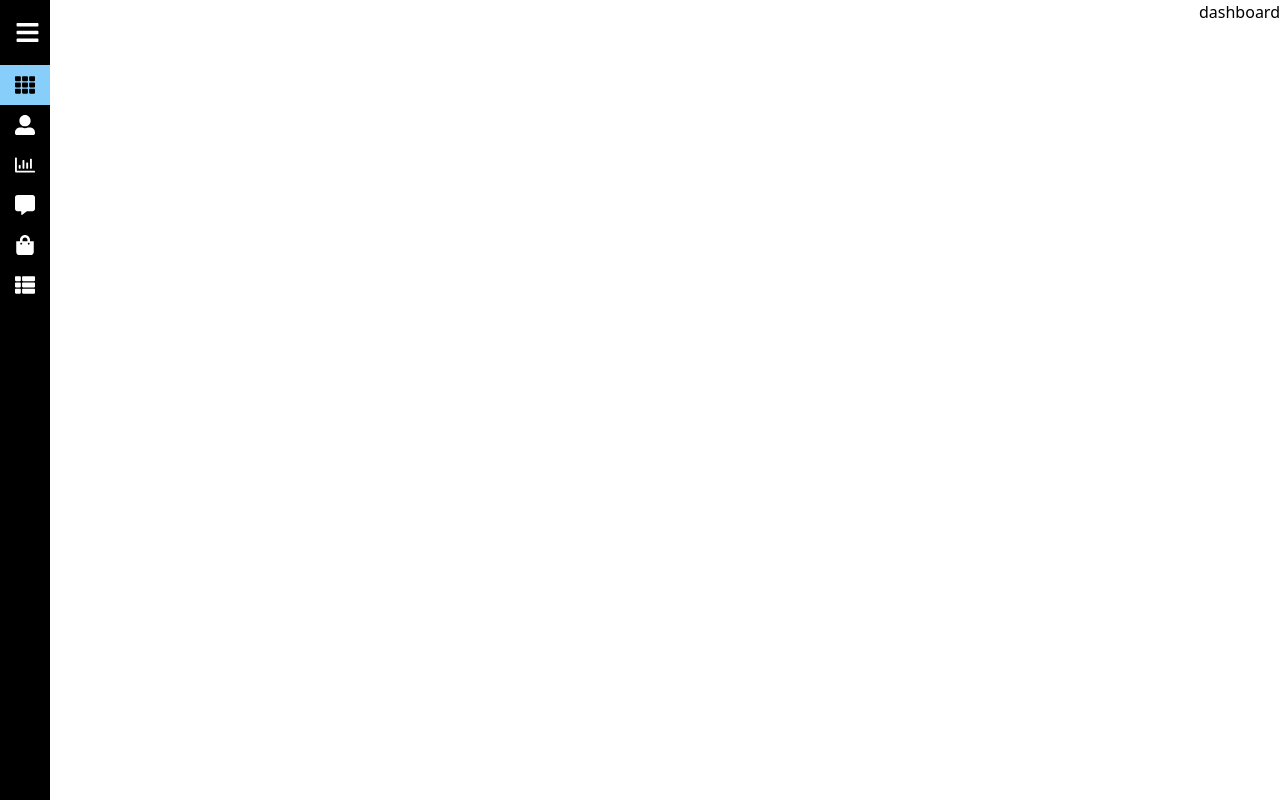
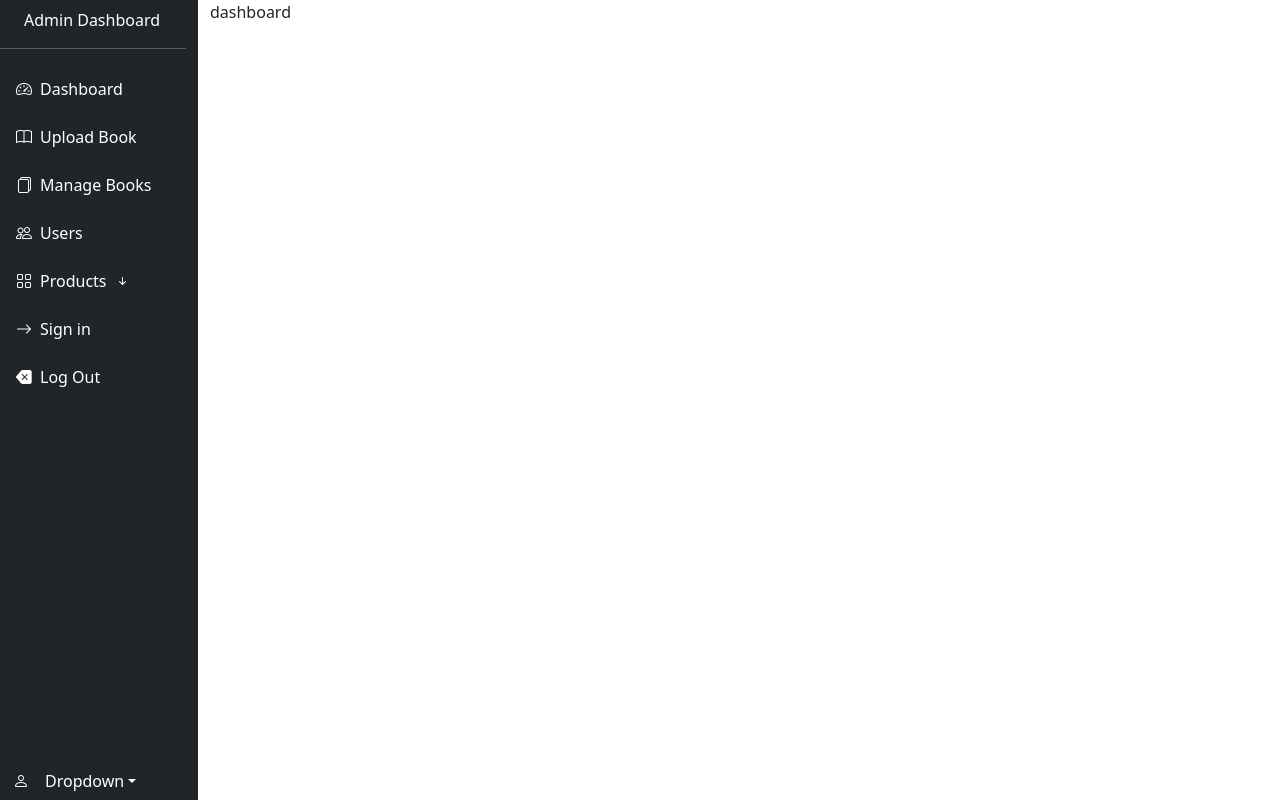
Before and after one commit to lakdiludilshan/Computing-Group-Project, a React app in the folder mern-client/: page /admin/dashboard in a window 1280 px wide. Built offline with nearby package versions, Linux system fonts and the light colour scheme; the HTML template or start-up script is replaced by a standard one.

Commit message:
sidebar modified

```diff
--- a/mern-client/package.json
+++ b/mern-client/package.json
@@ -11,6 +11,7 @@
   },
   "dependencies": {
     "bootstrap": "^5.3.3",
+    "bootstrap-icons": "^1.11.3",
     "localforage": "^1.10.0",
     "match-sorter": "^6.3.4",
     "react": "^18.2.0",
--- a/mern-client/src/css/sidebar.css
+++ b/mern-client/src/css/sidebar.css
@@ -1,61 +1,3 @@
-*{
-    margin: 0;
-    padding: 0;
-    text-decoration: none;
+#parentM li a:hover {
+    background-color: brown;
 }
-
-.container {
-    display: flex;
-}
-
-main{
-    width: 100%;
-    padding: 20px;
-}
-
-.sidebar{
-    background: black;
-    color: white;
-    height: 100vh;
-    width: 300px;
-    transition: all 0.5s;
-}
-
-.top_section{
-    display: flex;
-    align-items: center;
-    padding: 20px 15px;
-}
-
-.logo{
-    font-size: 30px;
-}
-
-.bars{
-    display: flex;
-    font-size: 25px;
-    margin-left: 50px;
-}
-
-.link{
-    display: flex;
-    color: white;
-    padding: 10px 15px;
-    gap: 15px;
-    transition: all 0.5s;
-}
-
-link:hover{
-    background: lightskyblue;
-    color: black;
-    transition: all 0.5s;
-}
-
-.active{
-    background: lightskyblue;
-    color: black;
-}
-
-.icon, .link_text{
-    font-size: 20px;
-}
--- a/mern-client/src/dashboard/DashboardLayout.jsx
+++ b/mern-client/src/dashboard/DashboardLayout.jsx
@@ -1,5 +1,5 @@
 import React from 'react'
-import SideBar from './SideBar'
+import SideBar from "../dashboard/SideBar";
 import { Outlet } from 'react-router-dom'
 
 const DashboardLayout = () => {
--- a/mern-client/src/dashboard/SideBar.jsx
+++ b/mern-client/src/dashboard/SideBar.jsx
@@ -1,73 +1,101 @@
-import React, { useState, isOpen } from 'react'
+import React from 'react';
+import 'bootstrap/dist/css/bootstrap.min.css';
+import 'bootstrap-icons/font/bootstrap-icons.css';
+import 'bootstrap/js/dist/dropdown'
+import 'bootstrap/js/dist/collapse'
 import '../css/sidebar.css'
-import { FaUserAlt,
-    FaRegChartBar,
-    FaCommentAlt,
-    FaBars,
-    FaTh,
-    FaShoppingBag,
-    FaThList } from 'react-icons/fa'
-import { NavLink } from 'react-router-dom'
 
+function SideBar() {
+    return (
+        <div className='Container-fluid'>
+            <div className='row'>
+                <div className='col-auto col-sm-2 bg-dark d-flex flex-column justify-content-between min-vh-100' style={{ width: '210px' }}>
+                    <div className='mt-2'>
+                        <a className='text-decoration-none ms-4 d-flex align-items-center text-white d-none d-sm-inline' role='button'>
+                            <span className='f5-4'>Admin Dashboard</span>
+                        </a>
+                        <hr className='text-white d-none d-sm-block'></hr>
+                        <ul class="nav nav-pills flex-column mt-2 mt-sm-0" id='parentM'>
+                            <li class="nav-item my-1 py-2 py-sm-0">
+                                <a href="#" class="nav-link text-white text-center text-sm-start" aria-current="page">
+                                    <i className='bi bi-speedometer2'></i>
+                                    <span className='ms-2 d-none d-sm-inline'>Dashboard</span>
+                                </a>
+                            </li>
+                            <li class="nav-item my-1 py-2 py-sm-0">
+                                <a href="#" class="nav-link text-white text-center text-sm-start" aria-current="page">
+                                    <i className='bi bi-book'></i>
+                                    <span className='ms-2 d-none d-sm-inline'>Upload Book</span>
+                                </a>
+                            </li>
+                            <li class="nav-item my-1 py-2 py-sm-0">
+                                <a href="#" class="nav-link text-white text-center text-sm-start" aria-current="page">
+                                    <i className='bi bi-files'></i>
+                                    <span className='ms-2 d-none d-sm-inline'>Manage Books</span>
+                                </a>
+                            </li>
+                            <li class="nav-item my-1 py-2 py-sm-0">
+                                <a href="#" class="nav-link text-white text-center text-sm-start" aria-current="page">
+                                    <i className='bi bi-people'></i>
+                                    <span className='ms-2 d-none d-sm-inline'>Users</span>
+                                </a>
+                            </li>
+                            <li class="nav-item my-1 py-2 py-sm-0">
+                                <a href="#submenu" class="nav-link text-white text-center text-sm-start" data-bs-toggle="collapse" aria-current="page">
+                                    <i className='bi bi-grid'></i>
+                                    <span className='ms-2 d-none d-sm-inline'>Products</span>
+                                    <i className='bi bi-arrow-down-short ms-2'></i>
+                                </a>
+                                <ul class="nav collapse ms-2 flex-column" id='submenu' data-bs-parent="#parentM">
+                                    <li class="nav-item">
+                                        <a class="nav-link text-white" href="#" aria-current="page">
+                                            <span className='d-none d-sm-inline'>Item </span>1
+                                        </a>
+                                    </li>
+                                    <li class="nav-item">
+                                        <a class="nav-link text-white" href="#">
+                                        <span className='d-none d-sm-inline'>Item </span>2
+                                        </a>
+                                    </li>
+                                </ul>
 
-const SideBar = ({Children}) => {
-    const[isopen, setIsOpen] = useState(false);
-    const toggle = () => {
-        setIsOpen(!isOpen);
-    }
-    const menuItems = [
-        {
-            name: 'Dashboard',
-            path: '/admin/dashboard',
-            icon: <FaTh/>,
-        },
-        {
-            name: 'Dashboard',
-            path: '/admin/dashboard/upload',
-            icon: <FaUserAlt/>,
-        },
-        {
-            name: 'Upload Book',
-            path: '/admin/dashboard/manage',
-            icon: <FaRegChartBar/>,
-        },
-        {
-            name: 'Manage Books',
-            path: '/admin/dashboard/edit',
-            icon: <FaCommentAlt/>,
-        },
-        {
-            name: 'Manage Books',
-            path: '/admin/dashboard/site',
-            icon: <FaShoppingBag/>,
-        },
-        {
-            name: 'Manage Books',
-            path: '/admin/dashboard/wish',
-            icon: <FaThList/>,
-        },
-    ]
-  return (
-    <div className='container'>
-        <div style={{width: isOpen ? "250px" : "50px"}} className='sidebar'>
-            <div className='top_section'>
-                <h1 style={{display: isOpen ? "block" : "none"}} className="logo">Logo</h1>
-                <div style={{marginLeft: isOpen ? "50px" : "0px"}} className='bars'>
-                    <FaBars onClick={toggle}/>
+                            </li>
+                            <li class="nav-item my-1 py-2 py-sm-0">
+                                <a href="#" class="nav-link text-white text-center text-sm-start" aria-current="page">
+                                    <i className='bi bi-arrow-right'></i>
+                                    <span className='ms-2 d-none d-sm-inline'>Sign in</span>
+                                </a>
+                            </li>
+                            <li class="nav-item my-1 py-2 py-sm-0">
+                                <a href="#" class="nav-link text-white text-center text-sm-start" aria-current="page">
+                                    <i className='bi bi-backspace-fill'></i>
+                                    <span className='ms-2 d-none d-sm-inline'>Log Out</span>
+                                </a>
+                            </li>
+                        </ul>
+
+                    </div>
+                    <div className="dropdown open">
+                        <a
+                            className="btn border-none dropdown-toggle text-white"
+                            type="button"
+                            id="triggerId"
+                            data-bs-toggle="dropdown"
+                            aria-haspopup="true"
+                            aria-expanded="false"
+                        >
+                            <i className='bi bi-person f5-4'></i><span className='f5-4 ms-3'>Dropdown</span>
+                        </a>
+                        <div className="dropdown-menu" aria-labelledby="triggerId">
+                            <a className="dropdown-item" href="#">Profile</a>
+                            <a className="dropdown-item" href="#">Settings</a>
                         </div>
                     </div>
-            {
-                menuItems.map((item, index) => (
-                    <NavLink to={item.path} key={index} className='link' activeclassName='active'>
-                        <div className="icon">{item.icon}</div>
-                        <div style={{display: isOpen ? "block" : "none"}} className="link_text">{item.name}</div>
-                    </NavLink>
-                ))
-            }
                 </div>
-        <main>{Children}</main>
+            </div>
         </div>
     )
 }
 
+
 export default SideBar
```
Also changed, not shown: 1 other file (tests, documents, lock files or other folders). Lines whose indentation alone changed are shown as unchanged.
